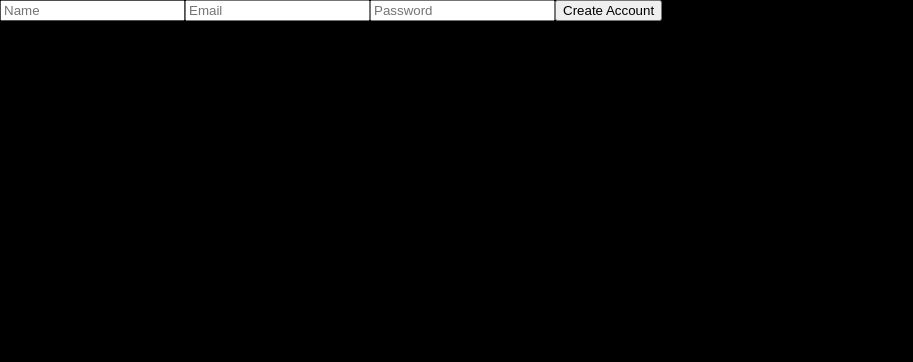
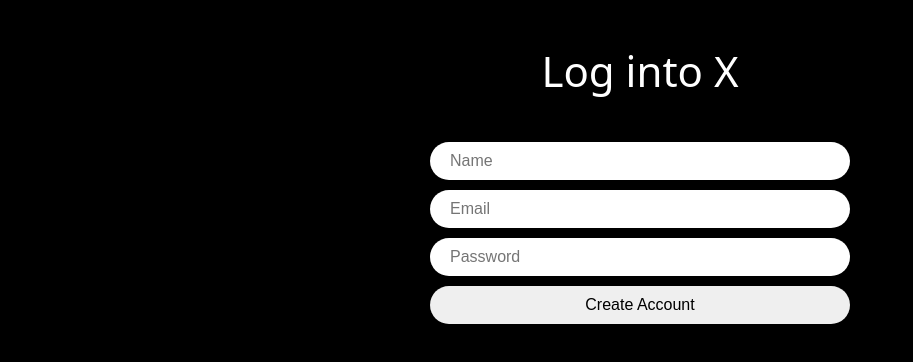
Before and after one commit to Zackdokong/Nwitter-Reloaded, a React (Vite) app: page /create-account in a window 1280 px wide. Shown: the top 362 px of the page, without its empty margins (0-913 px from the left). Built offline with nearby package versions, Linux system fonts and the light colour scheme; the HTML template or start-up script is replaced by a standard one.

Commit message:
Finished #3.1 Forms and UI

```diff
--- a/src/App.tsx
+++ b/src/App.tsx
@@ -9,6 +9,7 @@
 import { useEffect, useState } from "react";
 import LoadingScreen from "./components/loading-screen";
 import { auth } from "./firebase";
+import { styled } from "styled-components";
 
 const router = createBrowserRouter([
   {
@@ -47,6 +48,12 @@
   }
 `;
 
+const Wrapper = styled.div`
+  height: 100vh;
+  display: flex;
+  justify-content: center;
+`;
+
 function App() {
 const [isLoading, setIsLoading] = useState(true);
 
@@ -59,12 +66,11 @@
   init();
 }, []);
 
-
   return(
-    <>
+    <Wrapper>
       <GlobalStyles />
       {isLoading ? <LoadingScreen /> : <RouterProvider router = {router} />}
-    </>
+    </Wrapper>
   );
 }
 
--- a/src/routes/create-account.tsx
+++ b/src/routes/create-account.tsx
@@ -1,17 +1,52 @@
 import { useState } from "react";
 import { styled } from "styled-components";
 
-const Wrapper = styled.div``;
+const Wrapper = styled.div`
+  height: 100%;
+  display: flex;
+  flex-direction: column;
+  align-items: center;
+  width: 420px;
+  padding: 50px 0px;
+`;
 
-const Form = styled.form``;
+const Title = styled.h1`
+  font-size: 42px;
+`;
 
-const Input = styled.input``;
+const Form = styled.form`
+  margin-top: 50px;
+  display: flex;
+  flex-direction: column;
+  gap: 10px;
+  width: 100%;
+`;
+
+const Input = styled.input`
+  padding: 10px 20px;
+  border-radius: 50px;
+  border: none;
+  width: 100%;
+  font-size: 16px;
+  &[type="submit"] {
+    cursor: pointer;
+    &:hover {
+      opacity: 0.8;
+    }
+  }
+`;
+
+const Error = styled.span`
+  font-weight: 600;
+  color: tomato;
+`;
 
 export default function CreateAccount() {
   const [isLoading, setLoading] = useState(false);
   const [name, setName] = useState("");
   const [email, setEmail] = useState("");
   const [password, setPassword] = useState("");
+  const [error, setError] = useState("");
   const onChange = (e: React.ChangeEvent<HTMLInputElement>) => {
     const {
       target: { name, value },
@@ -26,11 +61,17 @@
   };
   const onSubmit = (e: React.FormEvent<HTMLFormElement>) => {
     e.preventDefault();
+    try {
+    } catch (e) {
+    } finally {
+      setLoading(false);
+    }
     console.log(name, email, password);
-  }
+  };
   return (
     <Wrapper>
-      <Form onSubmit = {onSubmit}>
+      <Title>Log into X</Title>
+      <Form onSubmit={onSubmit}>
         <Input
           onChange={onChange}
           name="name"
@@ -55,8 +96,12 @@
           type="password"
           required
         />
-        <Input type="submit" value="Create Account" />
+        <Input
+          type="submit"
+          value={isLoading ? "Loading.." : "Create Account"}
+        />
       </Form>
+      {error !== "" ? <Error>{error}</Error>: null}
     </Wrapper>
   );
 }
```
